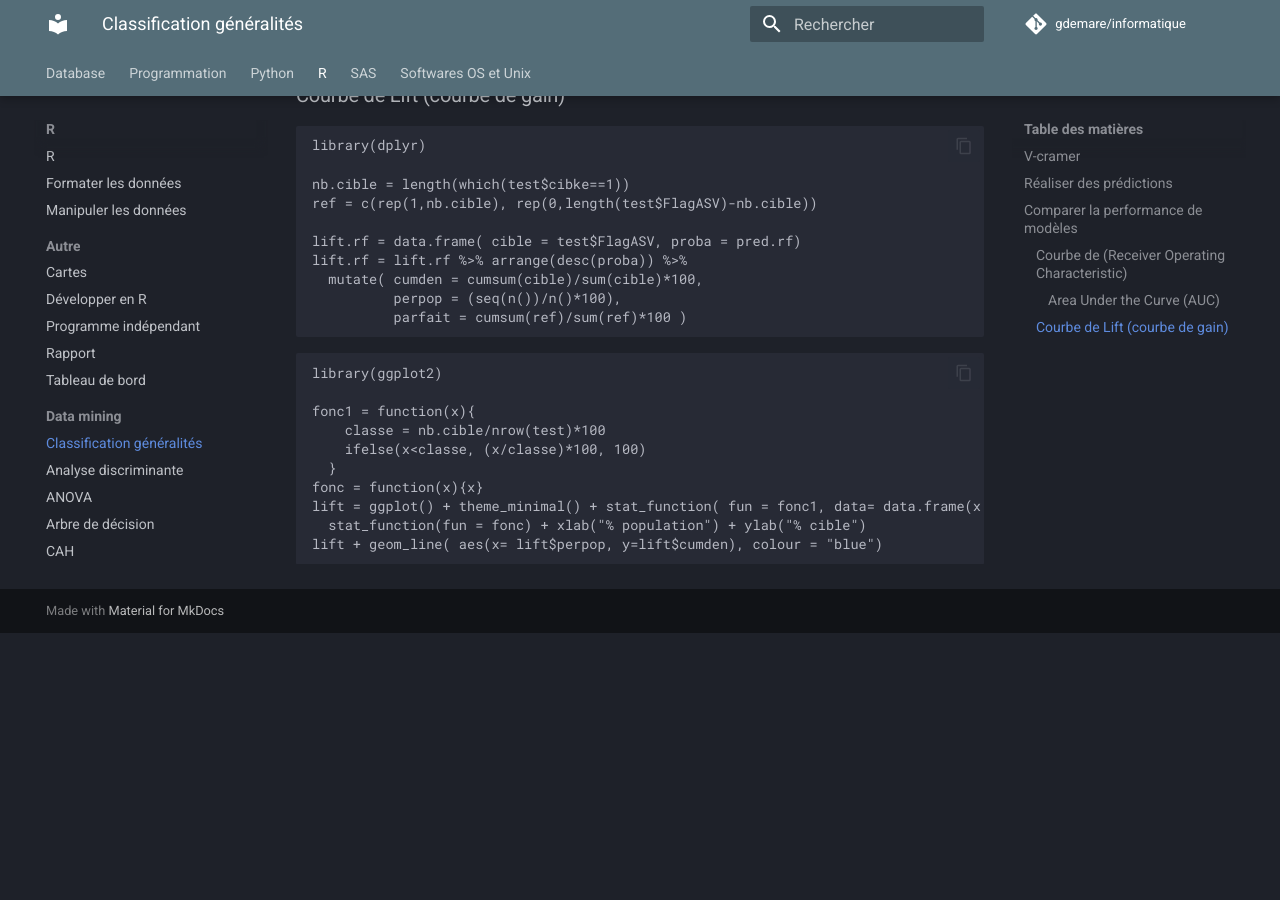
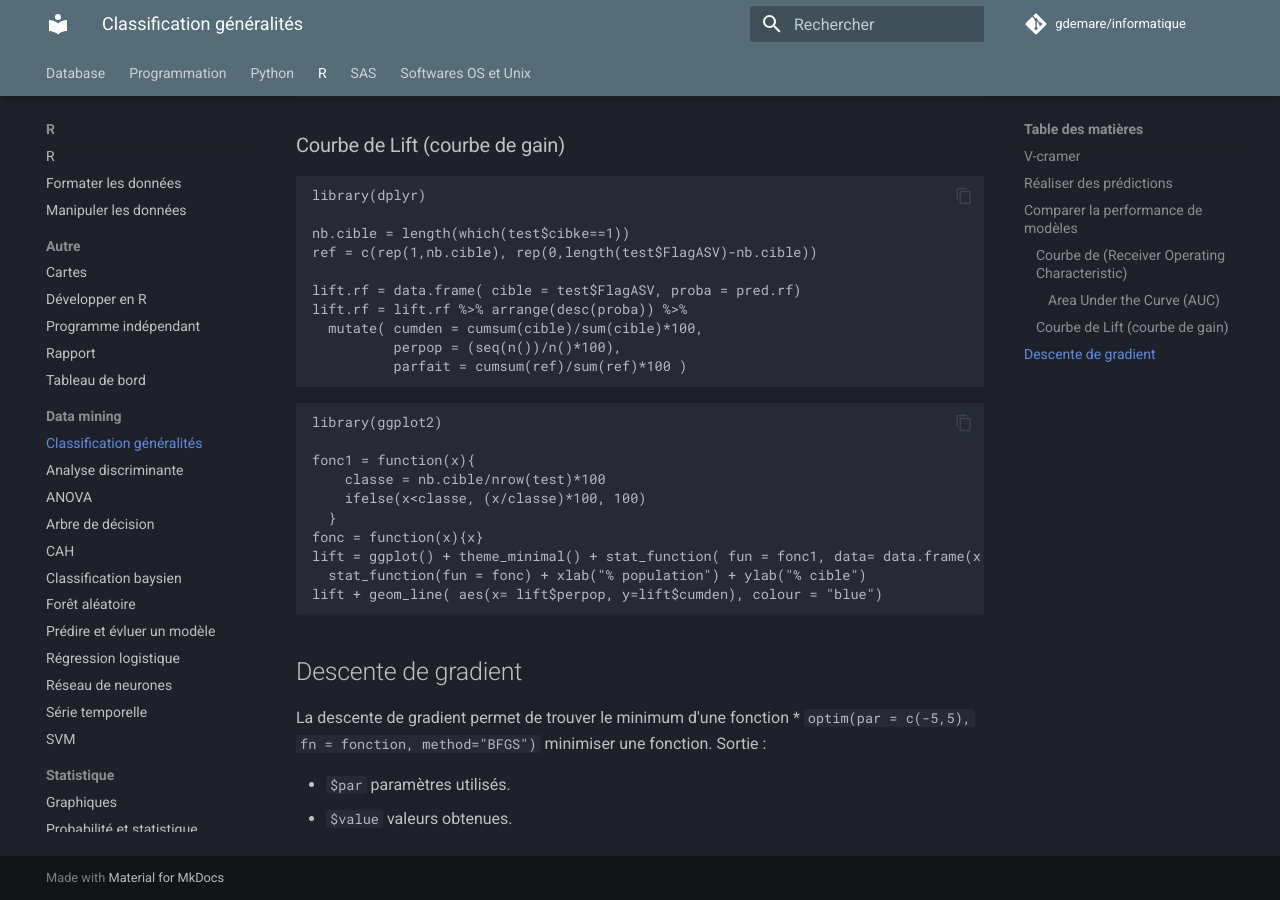
Before and after one commit to gdemare/Informatique, an MkDocs documentation site: the page built from docs/r/classification-info_r.md, in a window 1280 px wide and 900 px high, scrolled down 1675 px. Built offline with MkDocs 1.6.1 and Material for MkDocs 9.7.7, drawn with Linux system fonts in a browser that asks for light colours; comment, search, counter and statistics services are not loaded; before the commit the page ends 2308 px from its top, so only the background shows below that; some of the changed text lies outside the part shown.

Commit message:
Update classification-info_r.md

````diff
--- a/docs/r/classification-info_r.md
+++ b/docs/r/classification-info_r.md
@@ -20,6 +20,7 @@
 abline(h=0.1, lty=2)
 abline(h=0.2, lty=2)
 ```
+
 * > 0.2 :
 * > 0.1 :
 
@@ -94,3 +95,11 @@
   stat_function(fun = fonc) + xlab("% population") + ylab("% cible")
 lift + geom_line( aes(x= lift$perpop, y=lift$cumden), colour = "blue")
 ```
+
+## Descente de gradient
+
+La descente de gradient permet de trouver le minimum d'une fonction
+* `optim(par = c(-5,5), fn = fonction, method="BFGS")` minimiser une fonction. Sortie :
+
+  * `$par` paramètres utilisés.
+  * `$value` valeurs obtenues.
````
